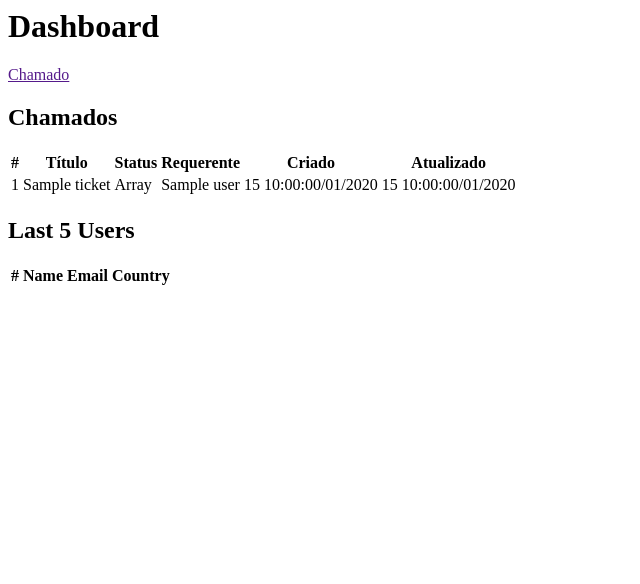
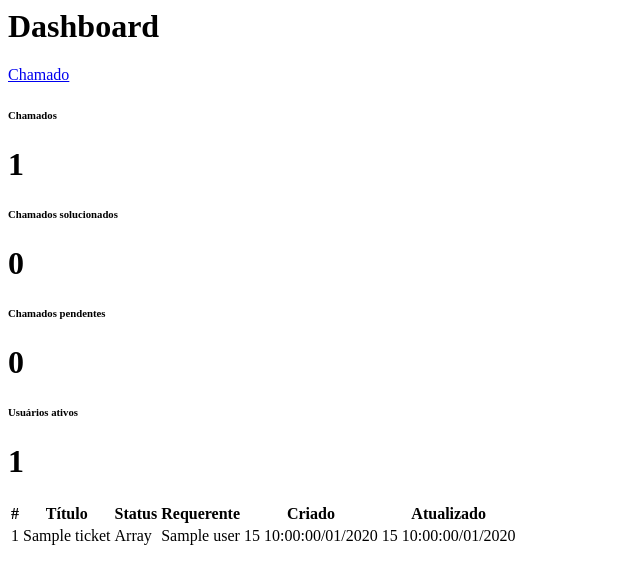
Before and after one commit to glucasmr/sistema-chamados-codeigniter, a CodeIgniter app: the page made by application/views/pages/dashboard.php in a window 1280 px wide. Shown: the top 584 px of the page, without its empty margins (0-640 px from the left). Run offline with CodeIgniter, Linux system fonts and the light colour scheme; the visitor is signed in with stand-in values (Sample User, id 1); tables that the repository leaves empty or names only in its code hold one stand-in row (values such as "Sample post"); the template is opened without the code that fills it: most values are stand-ins (such as "Sample title", 1, 10 or a date in 2020); lists and menus that the app fills with data are empty.

Commit message:
feat: cards com indicadores

```diff
--- a/application/views/pages/dashboard.php
+++ b/application/views/pages/dashboard.php
@@ -1,15 +1,63 @@
-    <main role="main" class="col-md-9 ml-sm-auto col-lg-10 px-4">
+<main role="main" class="col-md-9 ml-sm-auto col-lg-10 px-4">
 	<div class="d-flex justify-content-between flex-wrap flex-md-nowrap align-items-center pt-3 pb-2 mb-3 border-bottom">
 		<h1 class="h2">Dashboard</h1>
 		<div class="btn-toolbar mb-2 mb-md-0">
 			<div class="btn-group mr-2">
-				<a href="" class="btn btn-sm btn-outline-secondary"><i class="fas fa-plus-square"></i> Chamado</a>
+				<a href="<?= base_url() ?>tickets/new" class="btn btn-sm btn-outline-secondary"><i class="fas fa-plus-square"></i> Chamado</a>
 			</div>
 		</div>
 	</div>
 
-	<div class="d-flex justify-content-between flex-wrap flex-md-nowrap align-items-center pt-3 pb-2 mb-3 border-bottom">
-		<h2 class="h2">Chamados</h2>
+	<div class="d-flex justify-content-between">
+
+		<div class="card bg-secondary" style="width: 18rem;">
+			<div class="card-body text-white">
+				<h6 class="card-title font-weight-normal">Chamados</h6>
+				<h1 class="text-xl-left font-weight-bolder ">
+				<?= sizeof($tickets); ?>
+				</h1>
+			</div>
+		</div>
+		<div class="card bg-success" style="width: 18rem;">
+			<!-- <img class="card-img-top" src="..." alt="Card image cap"> -->
+			<div class="card-body text-white">
+				<h6 class="card-title font-weight-normal">Chamados solucionados</h6>
+				<h1 class="text-xl-left font-weight-bolder ">
+				<?php $solved_tickets = 0;
+					foreach ($tickets as $ticket) {
+						if($ticket['status_id']== 4):
+							$solved_tickets++;
+						endif;
+					}?>
+					<?=$solved_tickets;?>
+				</h1>
+			</div>
+		</div>
+		<div class="card bg-danger" style="width: 18rem;">
+			<!-- <img class="card-img-top" src="..." alt="Card image cap"> -->
+			<div class="card-body text-white">
+				<h6 class="card-title font-weight-normal">Chamados pendentes</h6>
+				<h1 class="text-xl-left font-weight-bolder ">
+				<?php $solved_tickets = 0;
+					foreach ($tickets as $ticket) {
+						if($ticket['status_id']== 3):
+							$solved_tickets++;
+						endif;
+					}?>
+					<?=$solved_tickets;?>
+				</h1>
+			</div>
+		</div>
+		<div class="card bg-info" style="width: 18rem;">
+			<!-- <img class="card-img-top" src="..." alt="Card image cap"> -->
+			<div class="card-body text-white">
+				<h6 class="card-title font-weight-normal">Usuários ativos</h6>
+				<h1 class="text-xl-left font-weight-bolder ">
+				<?= sizeof($users); ?>
+				</h1>
+			</div>
+		</div>
+
 	</div>
 
 	<p class="text-danger font-weight-bold">
@@ -30,7 +78,7 @@
 			</thead>
 			<tbody>
 				<?php foreach ($tickets as $ticket) : ?>
-                    <tr>
+					<tr>
 						<td><?= $ticket['id'] ?></td>
 						<td><?= $ticket['title'] ?></td>
 						<td>
@@ -75,33 +123,14 @@
 								</button>
 							<?php endif; ?>
 						</td>
-                    </tr>
+					</tr>
 
-                <?php endforeach; ?>
-
+				<?php endforeach; ?>
 			</tbody>
 		</table>
 	</div>
 
-	<div class="d-flex justify-content-between flex-wrap flex-md-nowrap align-items-center pt-3 pb-2 mb-3 border-bottom">
-		<h2 class="h2">Last 5 Users</h2>
-	</div>
 
-	<div class="table-responsive">
-		<table class="table table-bordered table-hover">
-			<thead>
-				<tr>
-					<th>#</th>
-					<th>Name</th>
-					<th>Email</th>
-					<th>Country</th>
-				</tr>
-			</thead>
-			<tbody>
-
-			</tbody>
-		</table>
-	</div>
 </main>
 
 <script>
```
